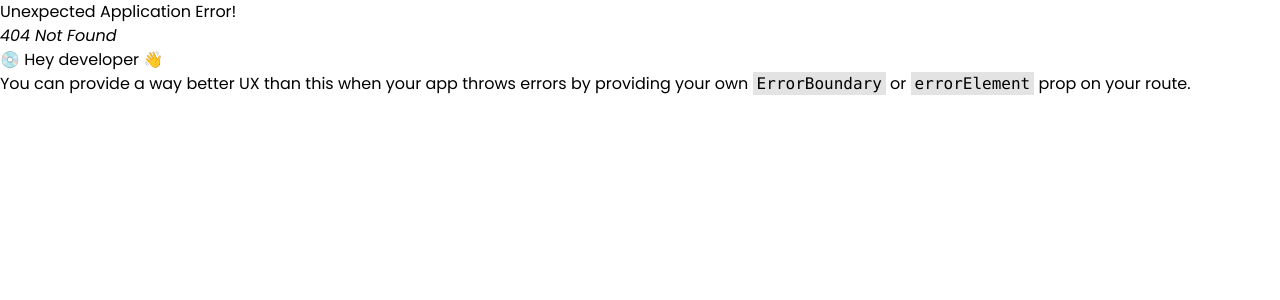
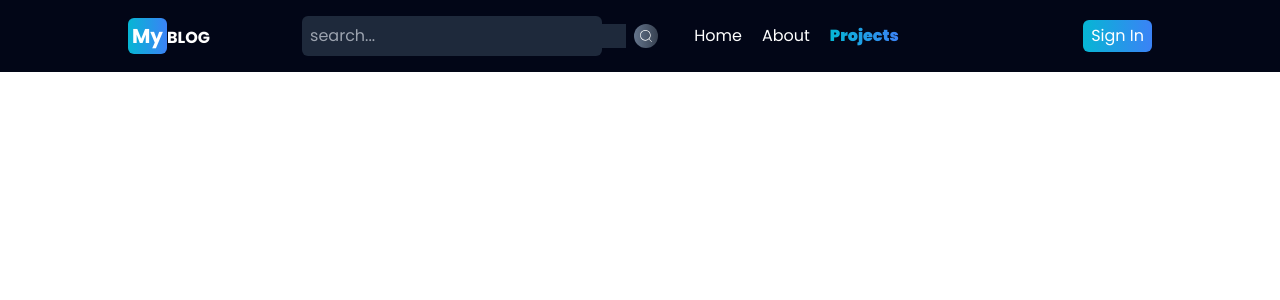
Before and after one commit to ibracciano/blog, a React (Vite) app in the folder frontend/: page /projects in a window 1280 px wide. Before the commit this address had no page. Shown: the top 300 px of the page. Built offline with nearby package versions, Linux system fonts and the light colour scheme.

Commit message:
creation de la navigation

```diff
--- a/frontend/package.json
+++ b/frontend/package.json
@@ -12,6 +12,7 @@
   "dependencies": {
     "react": "^18.3.1",
     "react-dom": "^18.3.1",
+    "react-icons": "^5.2.1",
     "react-router-dom": "^6.26.0"
   },
   "devDependencies": {
--- /dev/null
+++ b/frontend/src/components/Header.jsx
@@ -0,0 +1,109 @@
+// import React from 'react'
+import { CiSearch } from "react-icons/ci";
+import { NavLink } from "react-router-dom";
+import { HiMenu } from "react-icons/hi";
+import { RxCross2 } from "react-icons/rx";
+import { useState } from "react";
+
+const Header = () => {
+  // navigation for mobile
+  const [isMenuOpen, setIsMenuOpen] = useState(false);
+
+  const toggleMenu = () => {
+    setIsMenuOpen(!isMenuOpen);
+  };
+
+  // navigation for desktop
+  const links = [
+    { name: "Home", path: "/" },
+    { name: "About", path: "/about" },
+    { name: "Projects", path: "/projects" },
+  ];
+
+  return (
+    <header className="fixed top-0 w-full z-50">
+      <div className="bg-slate-950 text-white relative">
+        {/* navgation for desktop */}
+        <nav className="w-[90%] md:w-[80%] mx-auto flex items-center justify-between py-4">
+          {/* Logo */}
+          <h1>
+            <span className="bg-gradient-to-r from-cyan-500 to-blue-500 text-xl font-bold p-1 rounded-md">
+              My
+            </span>
+            <span className="font-bold">BLOG</span>
+          </h1>
+
+          {/* searchBar */}
+          <form className="flex items-center justify-between gap-2 bg-slate-800 p-2 rounded-md w-[40px] md:w-[300px]">
+            <input
+              type="text"
+              placeholder="search..."
+              className="bg-slate-800 outline-none hidden md:flex"
+            />
+            <button className="bg-gradient-to-r from-slate-500 to-gray-700 p-1 rounded-full">
+              <CiSearch />
+            </button>
+          </form>
+
+          {/* menu */}
+          <ul className="md:flex items-center gap-5 hidden">
+            {links.map((link, index) => (
+              <NavLink
+                to={link.path}
+                key={index}
+                className={({ isActive }) =>
+                  isActive
+                    ? "bg-gradient-to-r from-cyan-500 to-blue-500 bg-clip-text text-transparent font-black"
+                    : ""
+                }
+              >
+                {link.name}{" "}
+              </NavLink>
+            ))}
+          </ul>
+
+          {/* connexion */}
+          <div>
+            {/* image profile */}
+            {/* <div>
+              <img src="" alt="profile" />
+            </div> */}
+            {/* name profile */}
+            {/* <p>papa</p> */}
+          </div>
+
+          <button className="bg-gradient-to-r from-cyan-500 to-blue-500 py-1 px-2 rounded-md">
+            Sign In
+          </button>
+
+          {/* burger menu */}
+          <button className="md:hidden" onClick={toggleMenu}>
+            {isMenuOpen ? <RxCross2 size={30} /> : <HiMenu size={30} />}
+          </button>
+        </nav>
+
+        {/* mobile menu */}
+        {/* dropdown menu for mobile */}
+        {isMenuOpen && (
+          <ul className="w-full px-[5%] py-3 flex flex-col gap-1 md:hidden absolute top-[70px] bg-slate-950">
+            {links.map((link, index) => (
+              <NavLink
+                to={link.path}
+                key={index}
+                className={({ isActive }) =>
+                  isActive
+                    ? "bg-slate-900 border-2 border-slate-800 py-1 rounded-md bg-gradient-to-r from-cyan-500 to-blue-500 bg-clip-text text-transparent font-black"
+                    : "border-2 border-slate-800 py-1 rounded-md bg-slate-900"
+                }
+              >
+                {link.name}{" "}
+              </NavLink>
+            ))}
+          </ul>
+        )}
+      </div>
+    </header>
+  );
+};
+
+export default Header;
--- /dev/null
+++ b/frontend/src/pages/Layout.jsx
@@ -0,0 +1,14 @@
+// import React from 'react'
+
+import Header from "../components/Header"
+
+const Layout = () => {
+    return (
+        <>
+            <Header />
+
+        </>
+    )
+}
+
+export default Layout
```
Also changed, not shown: frontend/src/App.jsx (+11 -5 lines), 1 other file (tests, documents, lock files or other folders).
